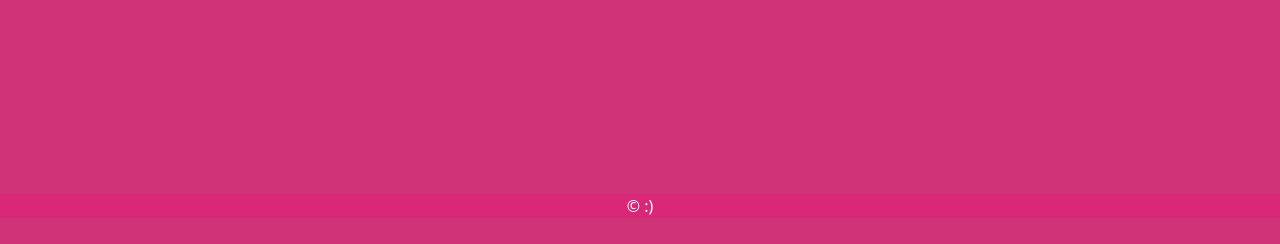
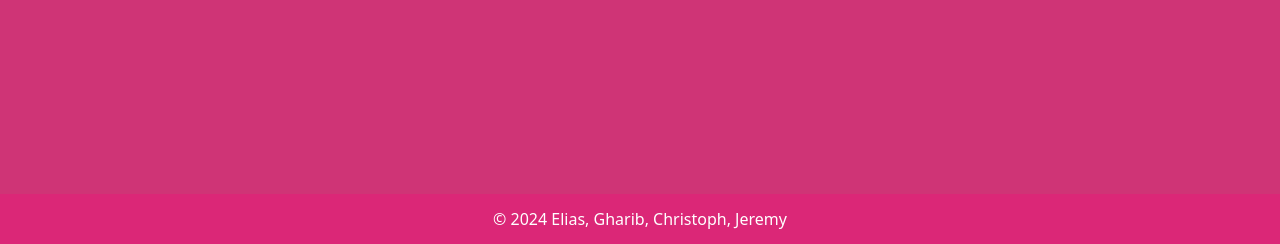
Before and after one commit to rettedascode/berichtsheft-tool, a Flask app: page /azubi-index in a window 1280 px wide. Shown: the part 606-850 px from the top of the page. Before the commit the page ends 824 px from the top, so only its background shows below. Run offline with Flask 3, Linux system fonts and the light colour scheme; some libraries are stand-ins or nearby versions.

Commit message:
Namen in footer, js und css für alle templates

```diff
--- /dev/null
+++ b/static/script.js
@@ -0,0 +1,3 @@
+$(document).ready(function () {
+    $('#year').html(new Date().getFullYear())
+})
--- /dev/null
+++ b/static/style.css
@@ -0,0 +1,7 @@
+footer {
+    display: flex;
+    align-items: center;
+    justify-content: center;
+    height: 50px;
+    width: 100%;
+}
--- a/templates/base.html
+++ b/templates/base.html
@@ -83,7 +83,7 @@
 
 <!--    </ul>-->
     <p class="text-center text-white">©
-        <span id="year"></span> :)
+        <span id="year"></span> Elias, Gharib, Christoph, Jeremy
     </p>
   </footer>
 </body>
```
